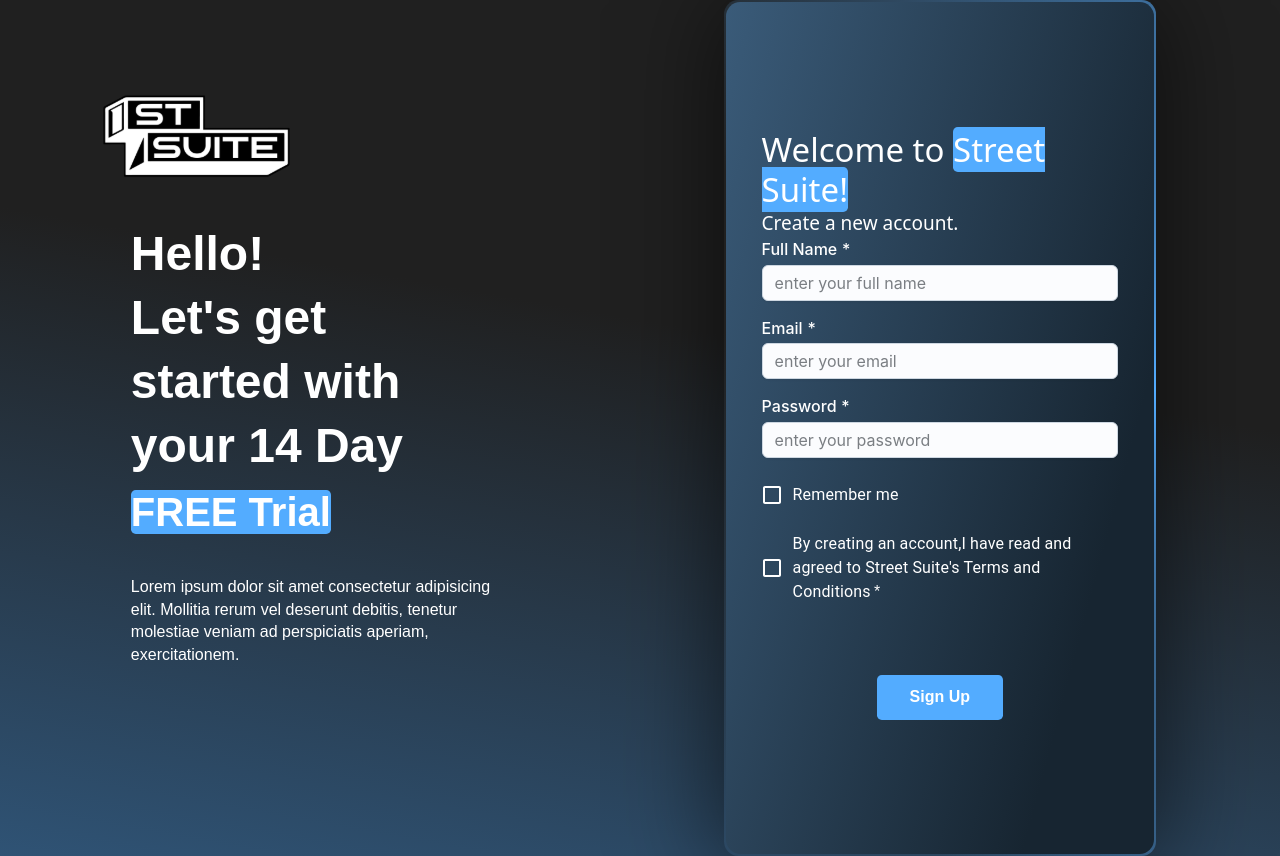
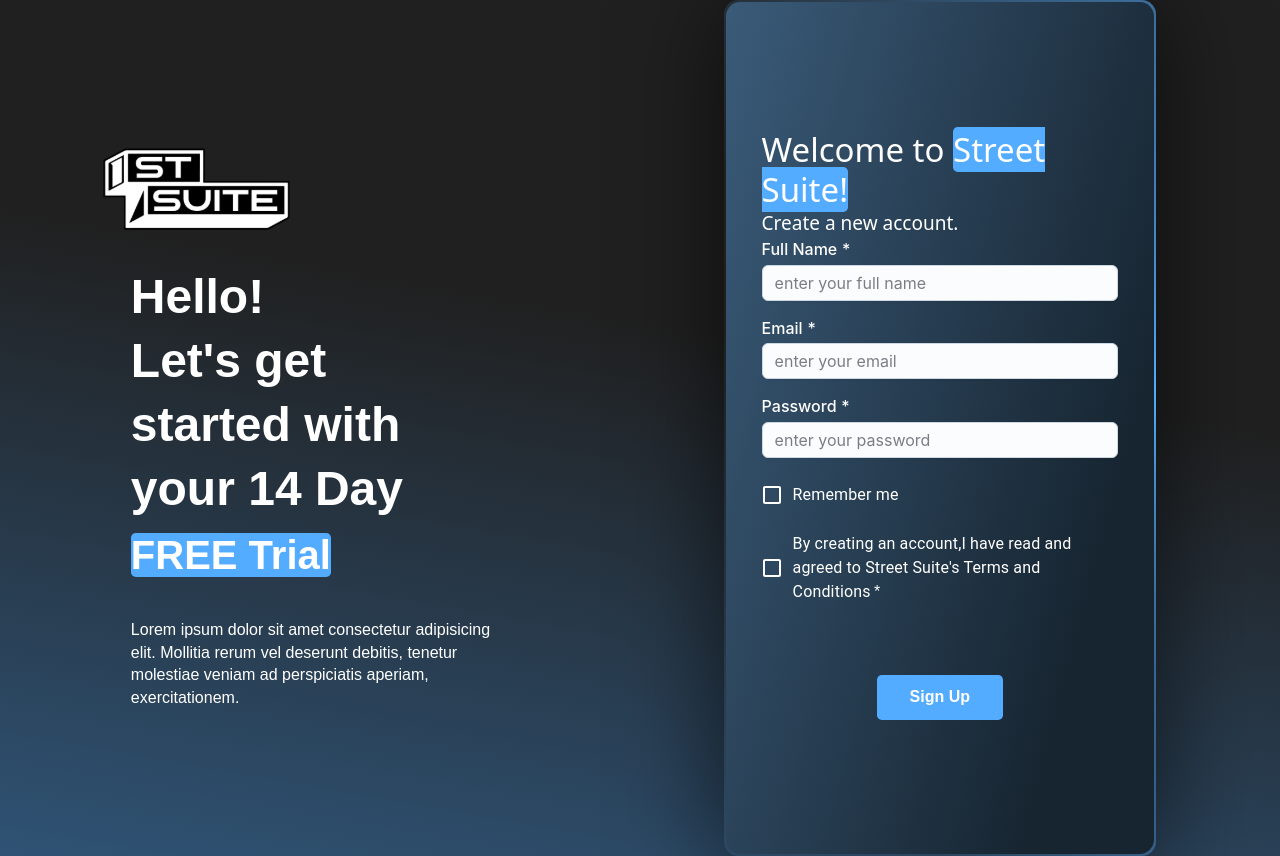
Before and after one commit to Huda-Roushdy/signup-page, a React (Vite) app: page / in a window 1280 px wide. Built offline with nearby package versions, Linux system fonts and the light colour scheme.

Commit message:
changes in logo

```diff
--- a/src/App.css
+++ b/src/App.css
@@ -12,6 +12,9 @@
 .desc{
     display: flex;
     align-items: center;
+}
+.logoDiv{
+    margin-left:-2rem;
 }
 .content h3{
     font-family: "Poppins", sans-serif;
--- a/src/App.jsx
+++ b/src/App.jsx
@@ -5,11 +5,11 @@
 
   return (
   <div className='layout row'>
-    <div className='desc col-md-6'>
+    <div className='desc col-lg-6'>
 
 
-      <div className="content col-md-7 m-auto" style={{position:'relative'}}>
-        <div style={{position:'absolute',left:'-2rem',top:'-6rem'}} >
+      <div className="content col-md-7 m-auto" >
+        <div className='logoDiv'>
         <img src="./street suite logo-04 1.svg" />
         </div>
       <h3>Hello! <br />
@@ -20,18 +20,12 @@
 
 
     </div>
-    <div className=' col-md-6'>
+    <div className=' col-lg-6'>
       <div className='col-md-11 testCenter '>
         <SignupCard/>
 
     </div>
-
-
-
-
-
     </div>
-
 
   </div>
   )
--- a/src/components/SignupCard/signup.jsx
+++ b/src/components/SignupCard/signup.jsx
@@ -4,8 +4,6 @@
 import FormControl from '@mui/joy/FormControl';
 import Input from '@mui/joy/Input';
 import FormLabel from '@mui/joy/FormLabel';
-import { createTheme } from '@mui/material/styles';
-import { ThemeProvider } from '@mui/material/styles';
 import './signup.css';
 
 
```
